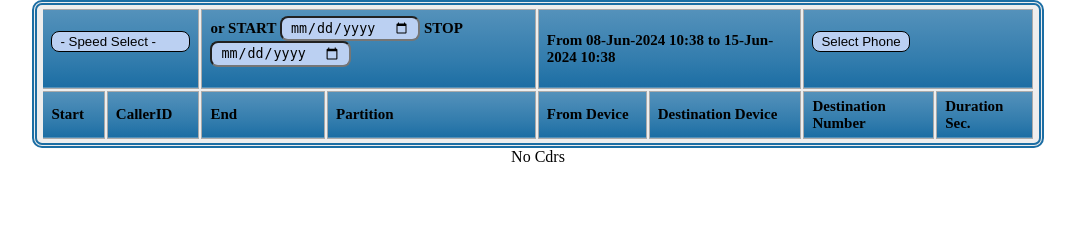
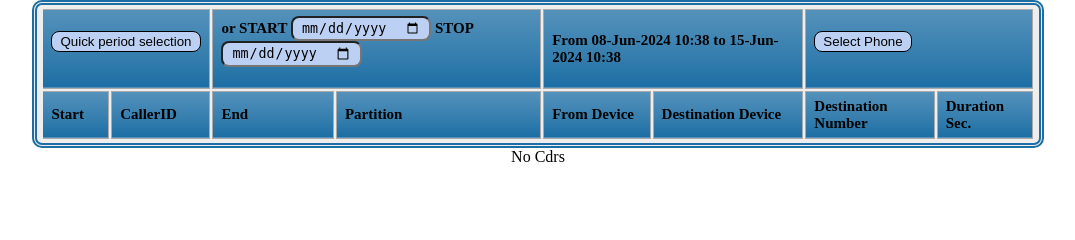
Before and after one commit to comdif/CUCM-CDR-PHP-BILLING, a PHP site: page / in a window 1280 px wide. Shown: the part 69-309 px from the top of the page, without its empty margins (102-1177 px from the left). Run offline with PHP 8.4, Linux system fonts and the light colour scheme; data that the repository does not hold is empty.

Commit message:
Update index.php

```diff
--- a/var/www/html/cucmlog/index.php
+++ b/var/www/html/cucmlog/index.php
@@ -1,4 +1,6 @@
 <?php
+###############  Comdif Innovation CUCM Billing software  ###############
+###########################  @Christian Zeler ###########################
 /////////////////////INCLUDE/////////////////////
 include 'cucminc/varinc.php';
 include 'cucminc/connectdb.php';
@@ -53,7 +55,7 @@ include 'menu.php';
 		<th colspan="2">
 			<form action="<?php echo $_SERVER['PHP_SELF']; ?>" method="GET">
 			<select name="dati"onchange='this.form.submit()'>
-			<option value="">- Speed Select -</option>
+			<option value="">Quick period selection</option>
 			<option value="1">Since Last 24 Hours</option>
 			<option value="2">Since Last week</option>
 			<option value="3">Since Last month</option>
```
